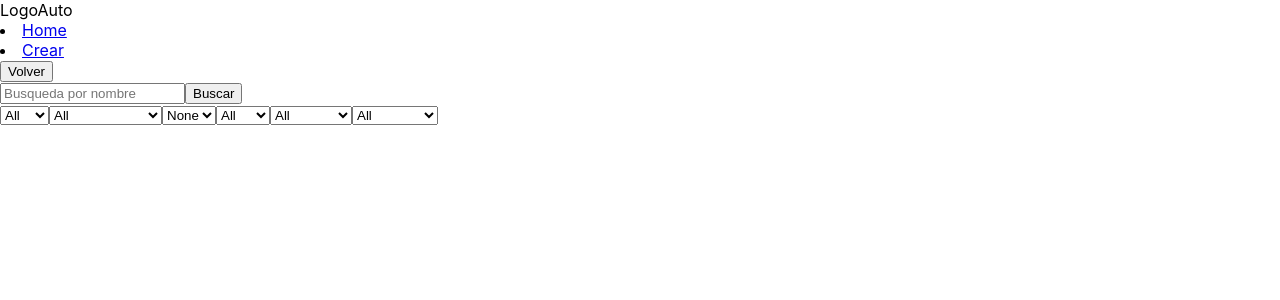
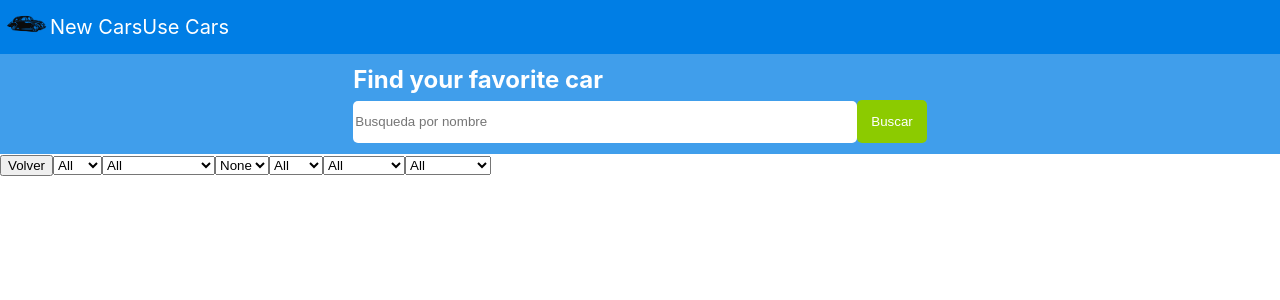
Before and after one commit to Saubers/Proyecto-Final, a React (Create React App) app in the folder client/: page / in a window 1280 px wide. Shown: the top 300 px of the page. Built offline with nearby package versions, Linux system fonts and the light colour scheme.

Commit message:
Style navbar y searchbar

```diff
--- a/client/src/components/Catalogo/Catalogo.jsx
+++ b/client/src/components/Catalogo/Catalogo.jsx
@@ -56,10 +56,11 @@ function handleFilterAge(evento){
 return (
 <div className ='container'>
     <NavBar/>
+    {/* SEARCHBAR */}
+    <SearchBar/>
     {/* BOTON VOLVER */}
     <Link to = '/home'><button className = 'home'>Volver</button></Link>
-    {/* SEARCHBAR */}
-    <SearchBar/>
+
     {/* SELECT DE MOTOR*/}
     <select onChange = {ev => handleFitroEngine(ev)} >
         <option value ='All'>All</option>
--- a/client/src/components/NavBar/NavBar.jsx
+++ b/client/src/components/NavBar/NavBar.jsx
@@ -1,16 +1,18 @@
 import React from 'react';
+import styleNav from '../NavBar/NavBar.module.css';
+import logo from '../image/logo.png';
 
 const NavBar = () => {
     return (
-        <div >
-            <nav>
+        <div className={styleNav.container}>
+            <nav className={styleNav.navstyle}>
                 <div>
-                    <span>LogoAuto</span>
+                    <img src={logo} alt="logo" width="50px"/>
                 </div>
 
-                <div>
-                    <li><a href="# ">Home</a></li>
-                    <li><a href="# ">Crear</a></li>
+                <div className={styleNav.divli}>
+                    <li><a className={styleNav.styleA} href="# ">New Cars</a></li>
+                    <li><a className={styleNav.styleA}href="# ">Use Cars</a></li>
                 </div>
             </nav>
         </div>
--- /dev/null
+++ b/client/src/components/NavBar/NavBar.module.css
@@ -0,0 +1,17 @@
+.container{
+    background-color: #007ee5;
+    color: white;
+}
+.navstyle{
+    display:flex;
+}
+.divli{
+    display:flex;
+    list-style: none;
+    align-items: center;
+}
+.styleA{
+    color: white;
+    text-decoration: none;
+    font-size: 20px;
+}
--- a/client/src/components/SearchBar/SearchBar.jsx
+++ b/client/src/components/SearchBar/SearchBar.jsx
@@ -2,6 +2,7 @@ import React from "react";
 import { useState } from "react";
 import { useDispatch } from "react-redux";
 //import { getByName } from "../actions";
+import styleSearch from '../SearchBar/SearchBar.module.css';
 export default function SearchBar(){
 const dispatch = useDispatch()
 const [name,setName] = useState("")
@@ -19,14 +20,23 @@ function handleSubmit(e){
 }
 
 return(
-    <div >
-        <form onSubmit={e => handleSubmit(e)}>
-            <input
-            type ="text"
-            placeholder ='Busqueda por nombre'
-            onChange ={e=> handleInputChange(e)}
-            />
-            <button type = 'submit'> Buscar</button>
+    <div className={styleSearch.containerSearch}>
+        <form onSubmit={e => handleSubmit(e)} className={styleSearch.styleform}>
+            <div className={styleSearch.divprin}>
+                <div className={styleSearch.divsecu}>
+                    <h2 className={styleSearch.h2}>Find your favorite car</h2>
+                </div>
+                <div>
+                    <input className={styleSearch.inputbusqueda}
+                    type ="text"
+                    placeholder ='Busqueda por nombre'
+                    onChange ={e=> handleInputChange(e)}
+                    />
+                    <button className={styleSearch.btn} type = 'submit'> Buscar</button>
+                </div>
+
+            </div>
+
         </form>
     </div>
 )
--- a/client/src/components/SearchBar/SearchBar.module.css
+++ b/client/src/components/SearchBar/SearchBar.module.css
@@ -0,0 +1,34 @@
+.containerSearch{
+    height:100px;
+    background-color: rgba(0,126,229,.75);
+}
+.btn{
+    background-color:#8ccb00;
+    padding: 14px;
+    border: none;
+    border-radius: 5px;
+    color: white;
+}
+.inputbusqueda{
+    width: 500px;
+    border-radius: 5px;
+    border: none;
+    height: 40px;
+}
+.styleform{
+    display: flex;
+    justify-content: center;
+    align-items: center;
+    height: 100px;
+}
+.divprin{
+    display: flex;
+    flex-direction: column;
+}
+.divsecu{
+    height:35px
+}
+.h2{
+    color: white;
+    margin: 0;
+}
```
Also changed, not shown: client/src/components/image/logo.png (added).
